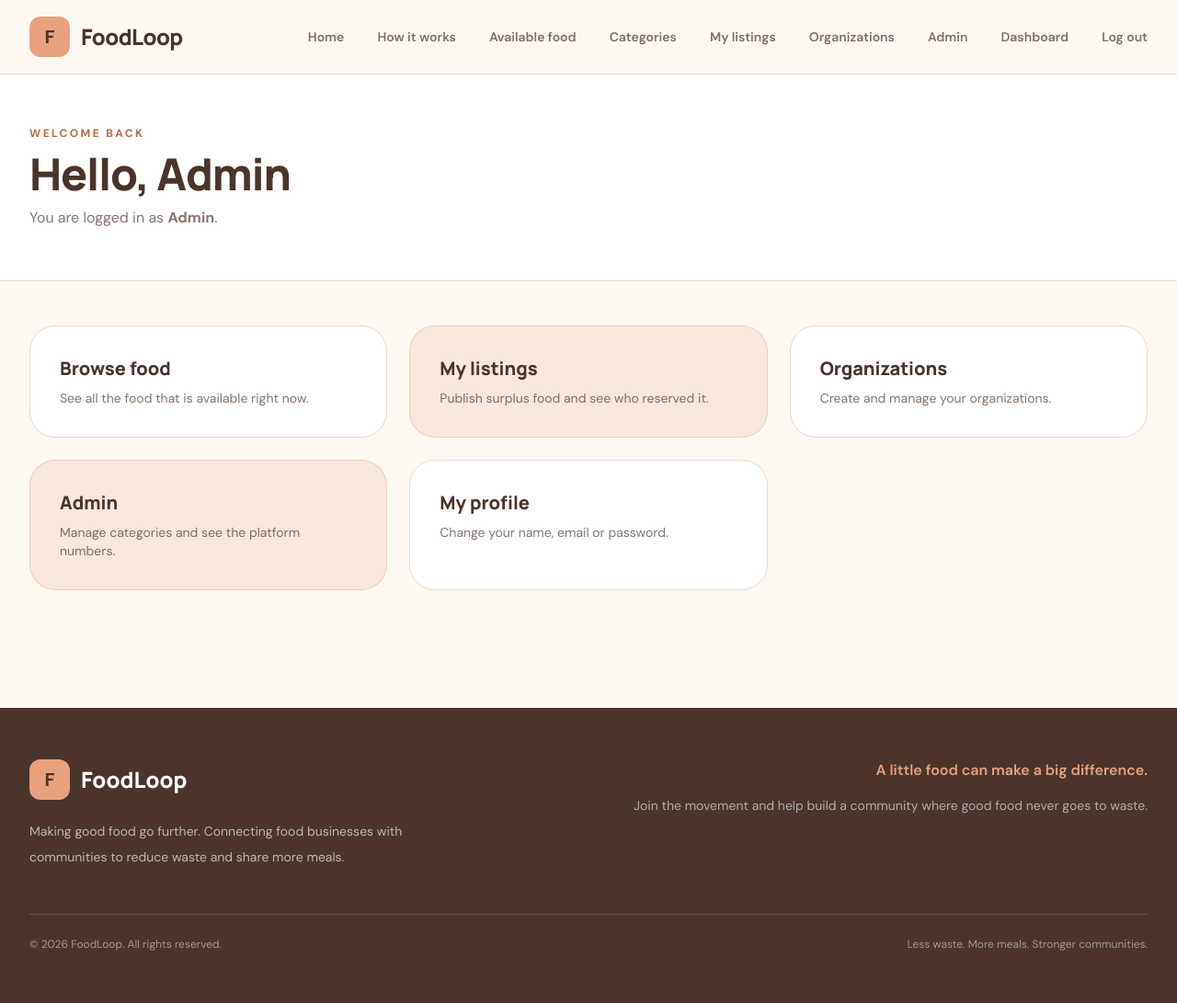
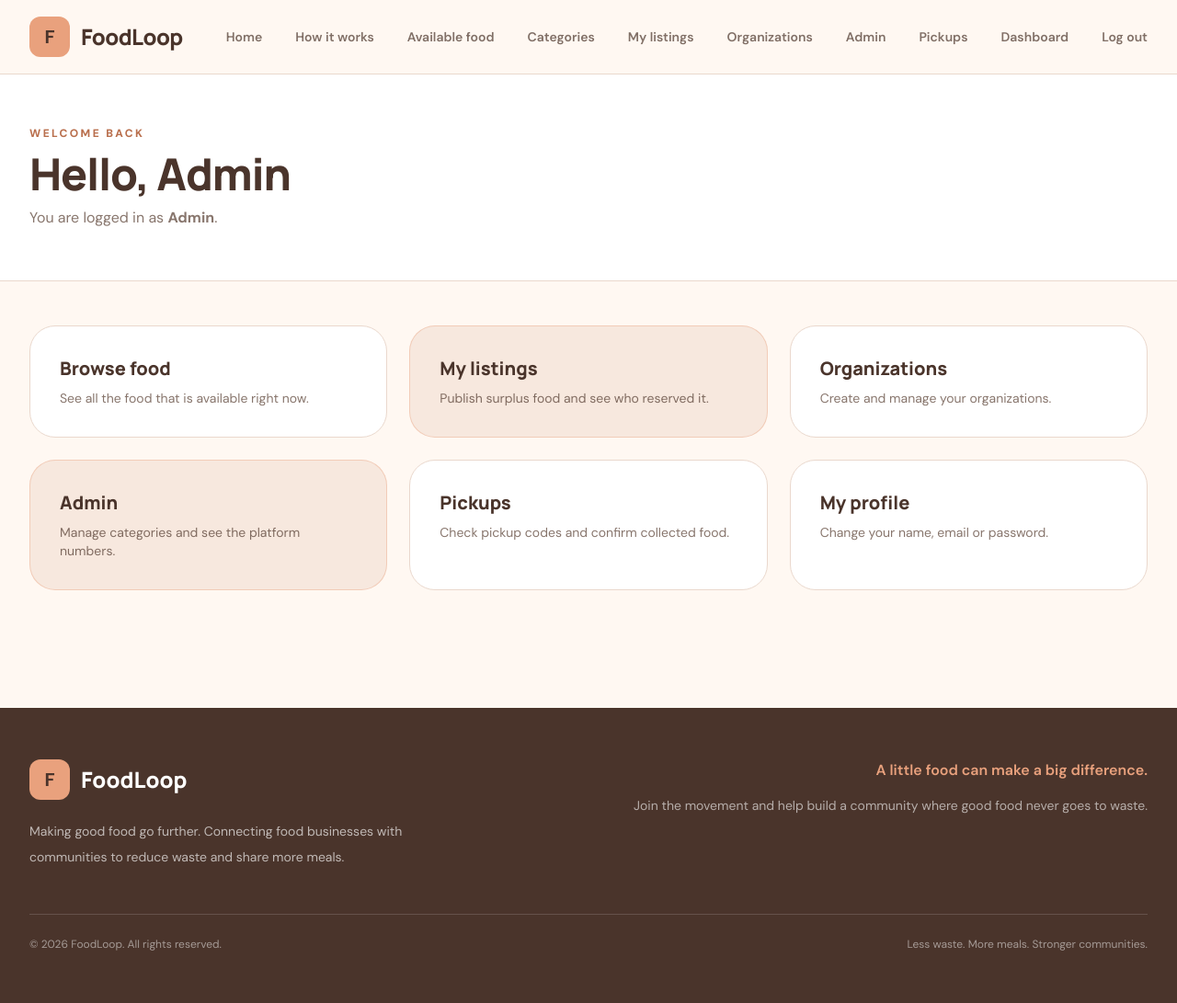
Before and after one commit to Rowannnk/Foodshare, a Laravel app: page /dashboard in a window 1280 px wide. Shown: the whole page at 92% size. Run offline with Laravel 12, Linux system fonts and the light colour scheme; a user stored in the database is signed in; data comes from the database, SQL or seed files in the repository; some libraries are stand-ins or nearby versions.

Commit message:
feat: add pickups links to menu and dashboard

```diff
--- a/resources/views/layouts/public_navigation.blade.php
+++ b/resources/views/layouts/public_navigation.blade.php
@@ -55,6 +55,11 @@
                         Admin
                     </a>
                 @endif
+
+                <a href="{{ route('pickups.index') }}"
+                class="transition hover:text-[#B96F4D]">
+                    Pickups
+                </a>
                 <a href="{{ route('dashboard') }}"
                    class="transition hover:text-[#B96F4D]">
                     Dashboard
@@ -134,6 +139,10 @@
                             Admin
                         </a>
                     @endif
+                    <a href="{{ route('pickups.index') }}"
+                    class="transition hover:text-[#B96F4D]">
+                        Pickups
+                    </a>
                     <a href="{{ route('dashboard') }}"
                        class="block rounded-xl px-4 py-3 text-sm font-semibold transition hover:bg-[#FFF3EB]">
                         Dashboard
--- a/resources/views/userzone/dashboard.blade.php
+++ b/resources/views/userzone/dashboard.blade.php
@@ -56,6 +56,12 @@
                 </a>
             @endif
 
+            <a href="{{ route('pickups.index') }}"
+            class="rounded-[1.75rem] border border-[#EAD8CD] bg-white p-8 transition hover:-translate-y-1 hover:shadow-xl">
+                <h2 class="brand-font text-xl font-extrabold text-[#4A342B]">Pickups</h2>
+                <p class="mt-2 text-sm text-[#88766D]">Check pickup codes and confirm collected food.</p>
+            </a>
+
             <a href="{{ route('profile.edit') }}"
                 class="rounded-[1.75rem] border border-[#EAD8CD] bg-white p-8 transition hover:-translate-y-1 hover:shadow-xl">
                 <h2 class="brand-font text-xl font-extrabold text-[#4A342B]">My profile</h2>
```
